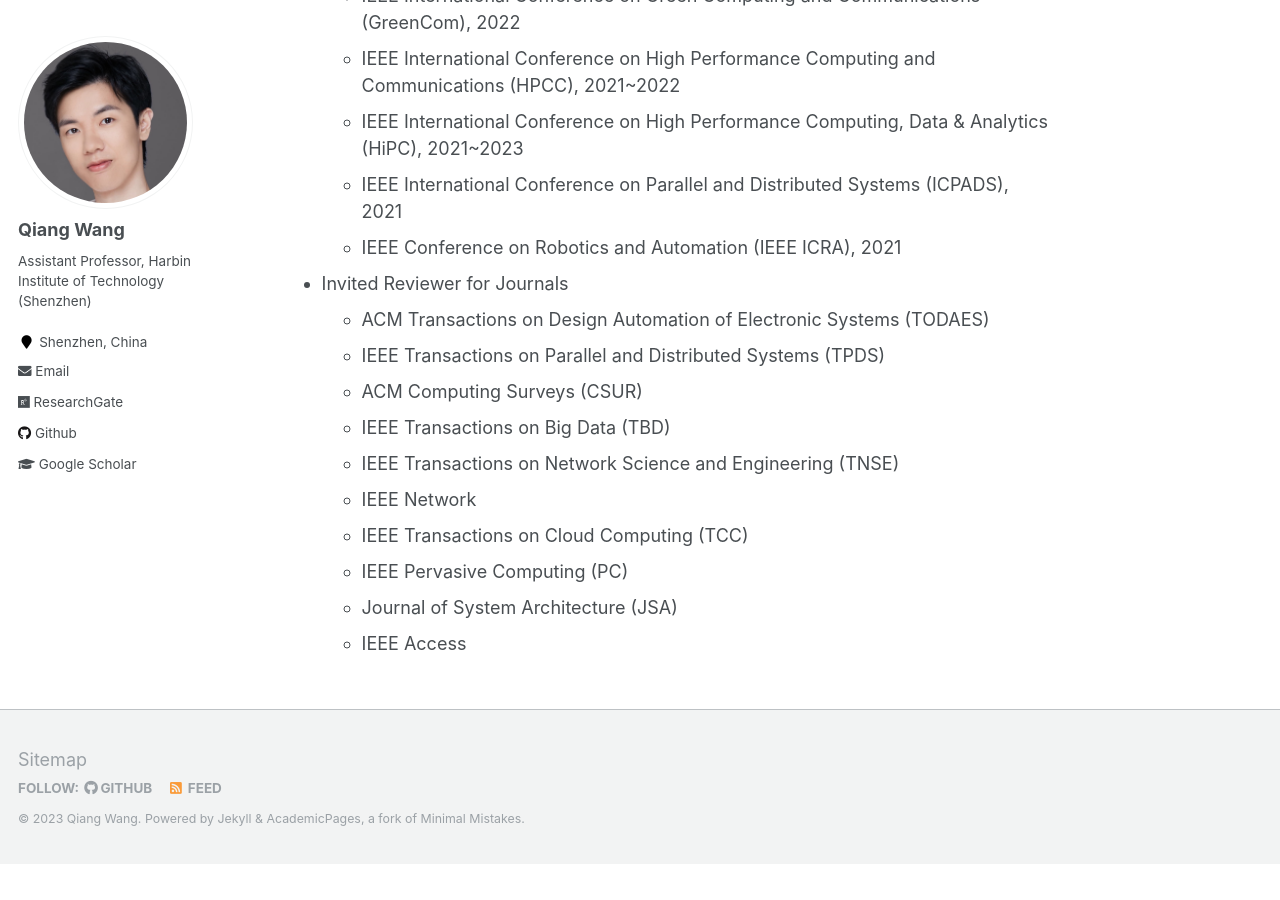
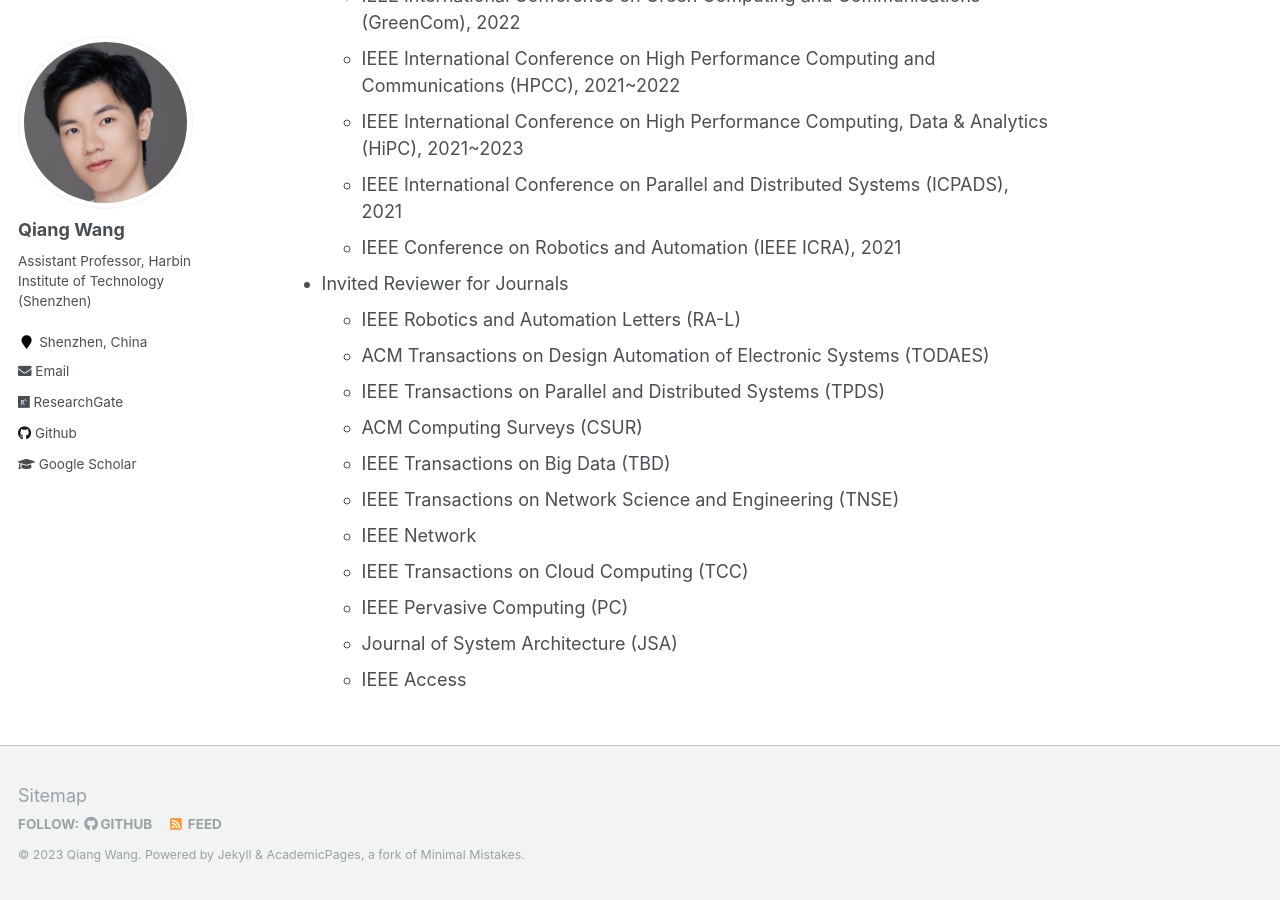
Before and after one commit to blackjack2015/blackjack2015.github.io, a Jekyll site: the page built from _pages/about.md, in a window 1280 px wide and 900 px high, scrolled down 2759 px. Built offline with Jekyll 4.4.1, drawn with Linux system fonts in a browser that asks for light colours; before the commit the page ends 3623 px from its top, so only the background shows below that.

Commit message:
Update about.md

```diff
--- a/_pages/about.md
+++ b/_pages/about.md
@@ -59,6 +59,7 @@ Qiang Wang is currently an Assistant Professor at Department of Computer Science
     + IEEE International Conference on Parallel and Distributed Systems (ICPADS), 2021
     + IEEE Conference on Robotics and Automation (IEEE ICRA), 2021
 + Invited Reviewer for Journals
+    + IEEE Robotics and Automation Letters (RA-L)
     + ACM Transactions on Design Automation of Electronic Systems (TODAES)
     + IEEE Transactions on Parallel and Distributed Systems (TPDS)
     + ACM Computing Surveys (CSUR)
```
